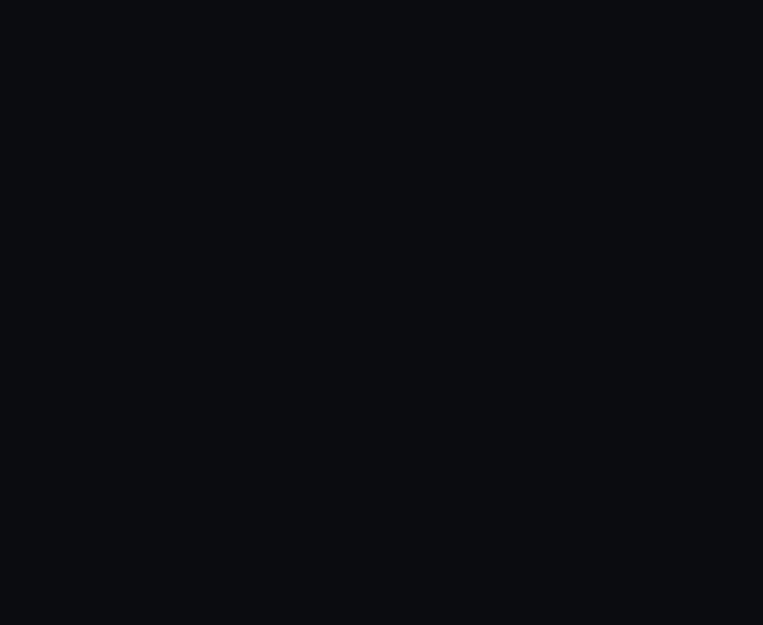
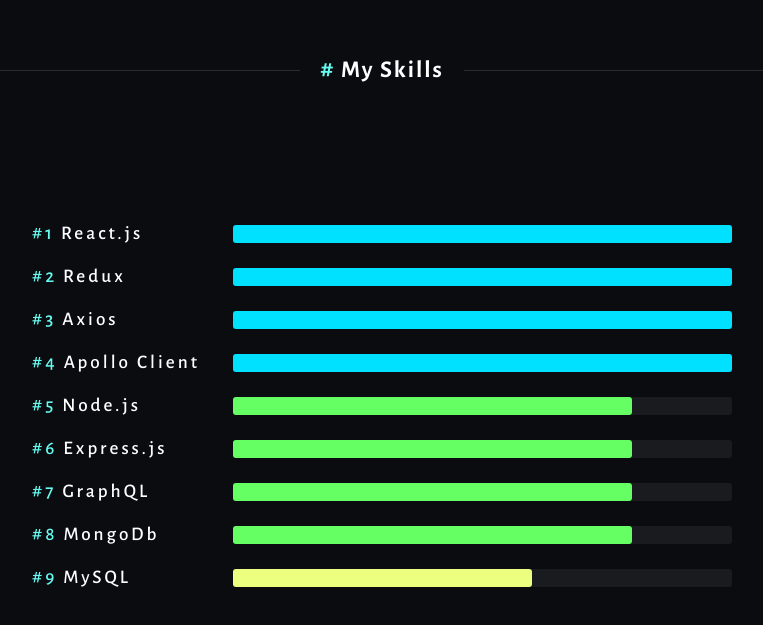
Before and after one commit to NatiG100/portfolio, a React (Create React App) app: page / in a window 1280 px wide. Shown: the part 1509-2134 px from the top of the page, without its empty margins (258-1021 px from the left). Before the commit the page ends 1520 px from the top, so only its background shows below. Built offline with nearby package versions, Linux system fonts and the light colour scheme.

Commit message:
create skills section

```diff
--- a/src/App.js
+++ b/src/App.js
@@ -2,6 +2,7 @@
 import HeroSection from "./sections/HeroSection";
 import SideLinks from "./components/SideLinks";
 import AboutSection from "./sections/AboutSection";
+import SkillSection from "./sections/SkillSection";
 
 function App() {
   return (
@@ -10,6 +11,7 @@
       <Navbar/>
       <HeroSection/>
       <AboutSection/>
+      <SkillSection/>
     </>
   );
 }
--- /dev/null
+++ b/src/assets/data/data.js
@@ -0,0 +1,49 @@
+export const data = {
+    skills:[
+        {
+            id:1,
+            title: "React.js",
+            level: 5
+        },
+        {
+            id:2,
+            title: "Redux",
+            level: 5,
+        },
+        {
+            id:3,
+            title: "Axios",
+            level: 5,
+        },
+        {
+            id:4,
+            title: "Apollo Client",
+            level: 5
+        },
+        {
+            id: 5,
+            title: "Node.js",
+            level: 4,
+        },
+        {
+            id: 6,
+            title: "Express.js",
+            level: 4,
+        },
+        {
+            id: 7,
+            title: "GraphQL",
+            level: 4,
+        },
+        {
+            id: 8,
+            title: "MongoDb",
+            level: 4,
+        },
+        {
+            id: 9,
+            title: "MySQL",
+            level: 3,
+        }
+    ]
+}
--- a/src/components/Navbar/NavbarElements.js
+++ b/src/components/Navbar/NavbarElements.js
@@ -17,7 +17,7 @@
     background-color:${theme.colors.background}dd ;
     backdrop-filter: blur(8px);
     box-shadow: 0px 2px 20px #00000044;
-
+    z-index: 1000;
 `;
 
 export const StyledNavbarWrapper = styled.div`
--- /dev/null
+++ b/src/components/Skill/SkillElements.js
@@ -0,0 +1,37 @@
+import styled from 'styled-components';
+import theme from '../../theme';
+
+export const StyledSkillContainer = styled.div`
+    display:grid;
+    grid-template-columns:180px 1fr ;
+    align-items: center;
+    gap: 3%;
+    width: 100%;
+`;
+
+export const StyledSkillTitle = styled.p`
+    font-size:${theme.font.lg} ;
+    font-weight: 500;
+    color: ${theme.colors.text};
+    letter-spacing:3px ;
+    em{
+        font-style:normal;
+        color: ${theme.colors.primary};
+    }
+`;
+
+export const StyledSkillLevelWrapper = styled.div`
+    width: 100%;
+    height: 18px;
+    border-radius: 3px;
+    background-color:#ffffff10 ;
+    display:flex ;
+    justify-content:flex-start ;
+`;
+
+export const StyledSkillLevel = styled.div`
+    height:100% ;
+    border-radius: 3px;
+    background-color:${({level})=>(level===5?"#00E0FF":level===4?"#66FF63":"#EDFF7E")} ;
+    width:calc(${({level})=>(level)} * 20%);
+`;
--- /dev/null
+++ b/src/components/Skill/index.jsx
@@ -0,0 +1,20 @@
+import React from 'react';
+import {
+    StyledSkillContainer,
+    StyledSkillLevel,
+    StyledSkillLevelWrapper,
+    StyledSkillTitle,
+} from './SkillElements';
+
+const Skill = ({title="Title", number="0", level=5}) => {
+  return (
+      <StyledSkillContainer>
+          <StyledSkillTitle><em>#{number}</em> {title}</StyledSkillTitle>
+          <StyledSkillLevelWrapper>
+              <StyledSkillLevel level={level}/>
+          </StyledSkillLevelWrapper>
+      </StyledSkillContainer>
+  )
+}
+
+export default Skill;
--- /dev/null
+++ b/src/sections/SkillSection/SkillSectionElements.js
@@ -0,0 +1,29 @@
+import styled from 'styled-components';
+import theme from '../../theme';
+
+export const StyledSkillSection = styled.section`
+    padding-top: 6vh;
+    width: 100%;
+    display: grid;
+    grid-template-rows:max-content 1fr ;
+    grid-template-columns:1fr ;
+    justify-content:center ;
+    align-items:center ;
+    height: calc(100vh - 80px);
+    min-height: 400px;
+    max-width: ${theme.size.appMaxWidth};
+    margin-left: auto;
+    margin-right: auto;
+    padding-left: 6%;
+    padding-right: 6%;
+`;
+
+export const StyledSkillList = styled.div`
+    width: 100%;
+    max-width:700px ;
+    margin-left:auto ;
+    margin-right: auto;
+    display: flex;
+    flex-direction:column ;
+    gap: 25px;
+`;
--- /dev/null
+++ b/src/sections/SkillSection/index.jsx
@@ -0,0 +1,24 @@
+import React from 'react'
+import { data } from '../../assets/data/data';
+import SectionTitle from '../../components/SectionTitle'
+import Skill from '../../components/Skill';
+
+import {
+    StyledSkillSection,
+    StyledSkillList
+} from './SkillSectionElements';
+
+const SkillSection = () => {
+  return (
+      <StyledSkillSection id="skills">
+          <SectionTitle title="My Skills"/>
+          <StyledSkillList>
+              {data.skills.map((skill)=>(
+                <Skill level={skill.level} title={skill.title} number={skill.id} key={skill.id}/>
+              ))}
+          </StyledSkillList>
+      </StyledSkillSection>
+  )
+}
+
+export default SkillSection
```
